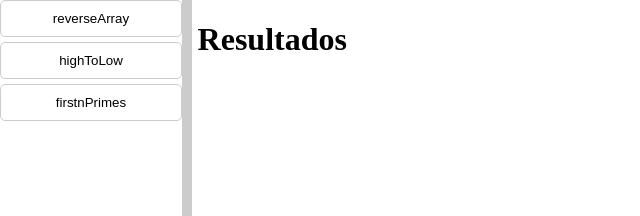
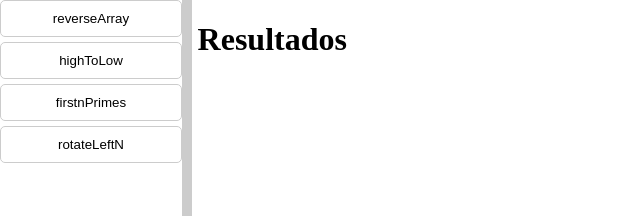
Before and after one commit to JuanPabloYarceE/project-vite-react-basic, a React (Vite) app: page / in a window 1280 px wide. Shown: the top 216 px of the page, without its empty margins (0-640 px from the left). Built offline with nearby package versions, Linux system fonts and the light colour scheme.

Commit message:
add script rotate n left

```diff
--- a/src/ExercisesAccordion.jsx
+++ b/src/ExercisesAccordion.jsx
@@ -76,7 +76,21 @@ const ScriptRunner = () => {
           }
           console.log(nPrimes);
           return nPrimes;
-      }
+      },
+
+      rotateLeftN : () => {
+        const l = [];
+        const n = prompt(">: ");
+        const a = Array.from({ length: 10 }, () => Math.floor(Math.random() * (15 + 1)));
+        l.push(a);
+
+        for(let i = 0; i < n; i++){
+            a.push(a[i]);
+            a.shift();
+        }
+        l.push(a);
+        return l;
+    }
   };
 
   const ejecutarScript = (scriptName) => {
@@ -107,6 +121,8 @@ const ScriptRunner = () => {
         <AccordionItem title="reverseArray" />
         <AccordionItem title="highToLow" />
         <AccordionItem title="firstnPrimes" />
+        <AccordionItem title="rotateLeftN" />
+
 
           {/* Agrega más botones para ejecutar otros scripts */}
         </div>
```
